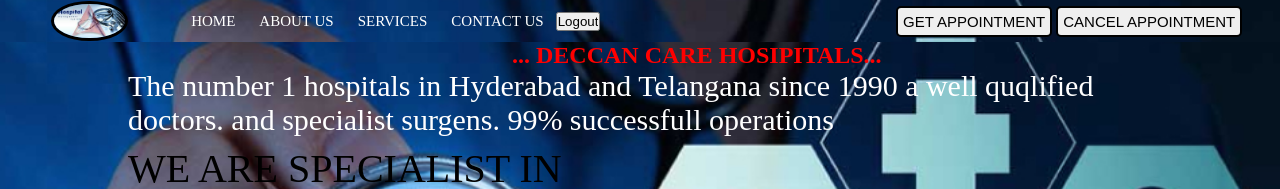
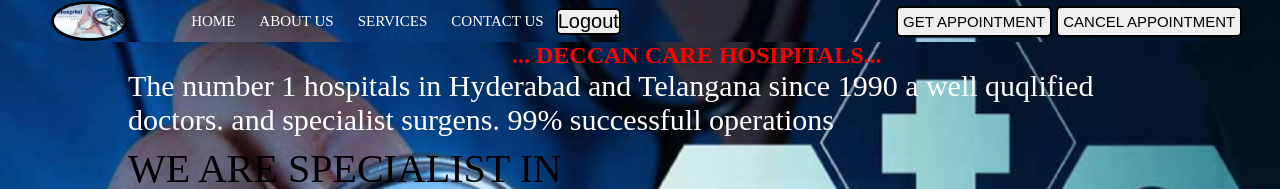
Before and after one commit to Imamshaik786/deccancare, a plain HTML site: page index.html in a window 1280 px wide. Shown: the top 189 px of the page. Drawn offline with Linux system fonts and the light colour scheme.

Commit message:
Update style.css

```diff
--- a/style.css
+++ b/style.css
@@ -40,6 +40,11 @@ color: white;
 }
 .nav-list li a:hover {
 color: red;
+}
+.logout input{
+    font-size: 20px;
+    border: 2px solid black;
+    border-radius: 5px;
 }
 .right-nav{
     width: 30%;
```
